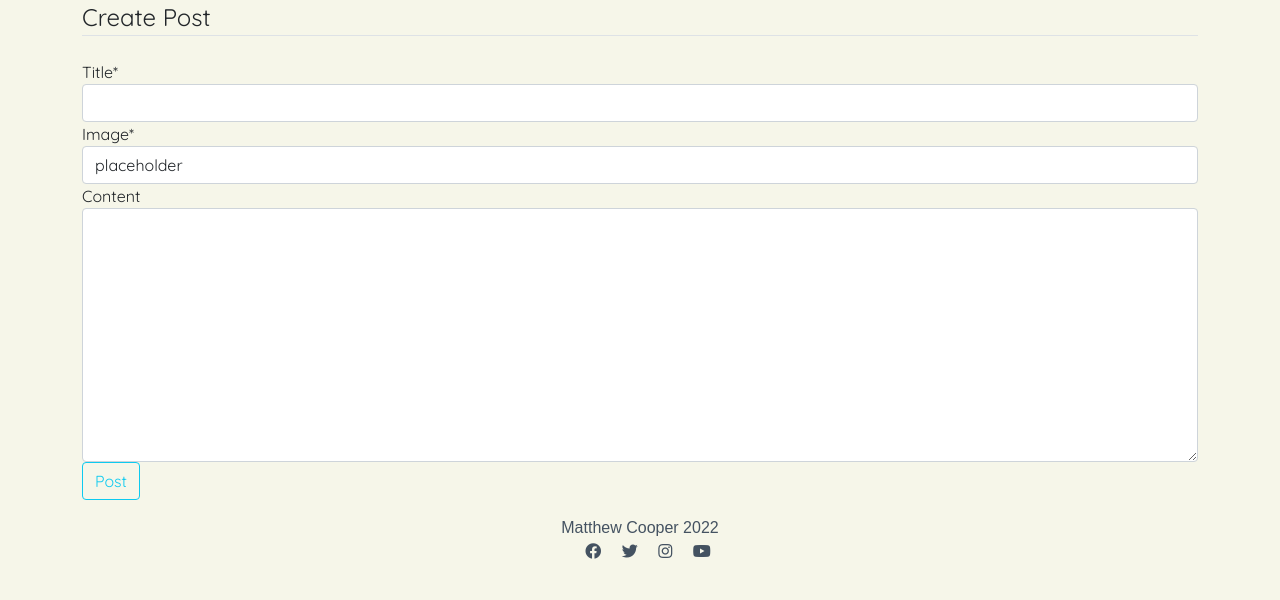
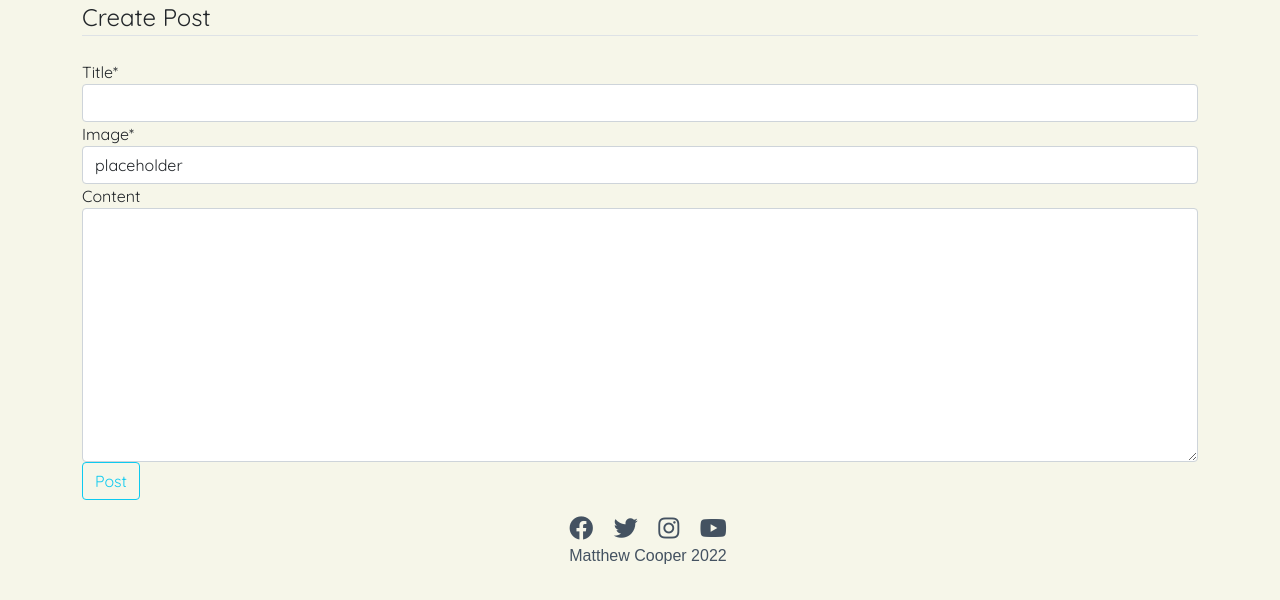
Before and after one commit to mattcooperdev/Wavey, a Django app: page /post/new/ in a window 1280 px wide. Shown: the part 242-842 px from the top of the page. Before the commit the page ends 801 px from the top, so only its background shows below. Run offline with Django 3.2, Linux system fonts and the light colour scheme; the visitor is signed in with stand-in values (Sample User, id 1); some libraries are stand-ins or nearby versions; some web fonts are replaced; grey boxes are pictures that could not be loaded.

Commit message:
[Style] Increase icon size in footer and added aria-label

```diff
--- a/static/css/style.css
+++ b/static/css/style.css
@@ -247,3 +247,7 @@ a:hover {
 .footer p {
     color: #445261;
 }
+
+.footer i {
+    font-size: 1.5rem;
+}
--- a/templates/base.html
+++ b/templates/base.html
@@ -84,12 +84,12 @@
 
     <!-- Footer -->
     <footer class="footer mt-auto py-3">
-        <p class="m-0 text-center">Matthew Cooper 2022</p>
         <p class="m-0 text-center">
             <a href="https://facebook.com" target="_blank" rel="noopener" aria-label="Visit our Facebook page"><i class="fab fa-facebook ms-3"></i></a>
             <a href="https://twitter.com" target="_blank" rel="noopener" aria-label="Visit our Twitter page"><i class="fab fa-twitter ms-3"></i></a>
             <a href="https://instagram.com" target="_blank" rel="noopener" aria-label="Visit our Instagram page"><i class="fab fa-instagram ms-3"></i></a>
             <a href="https://youtube.com" target="_blank" rel="noopener" aria-label="Visit our YouTube page"><i class="fab fa-youtube ms-3"></i></p></a>
+        <p class="ms-3 text-center">Matthew Cooper 2022</p>
     </footer>
     <!--Timeout for alert messages-->
     <script>
```
